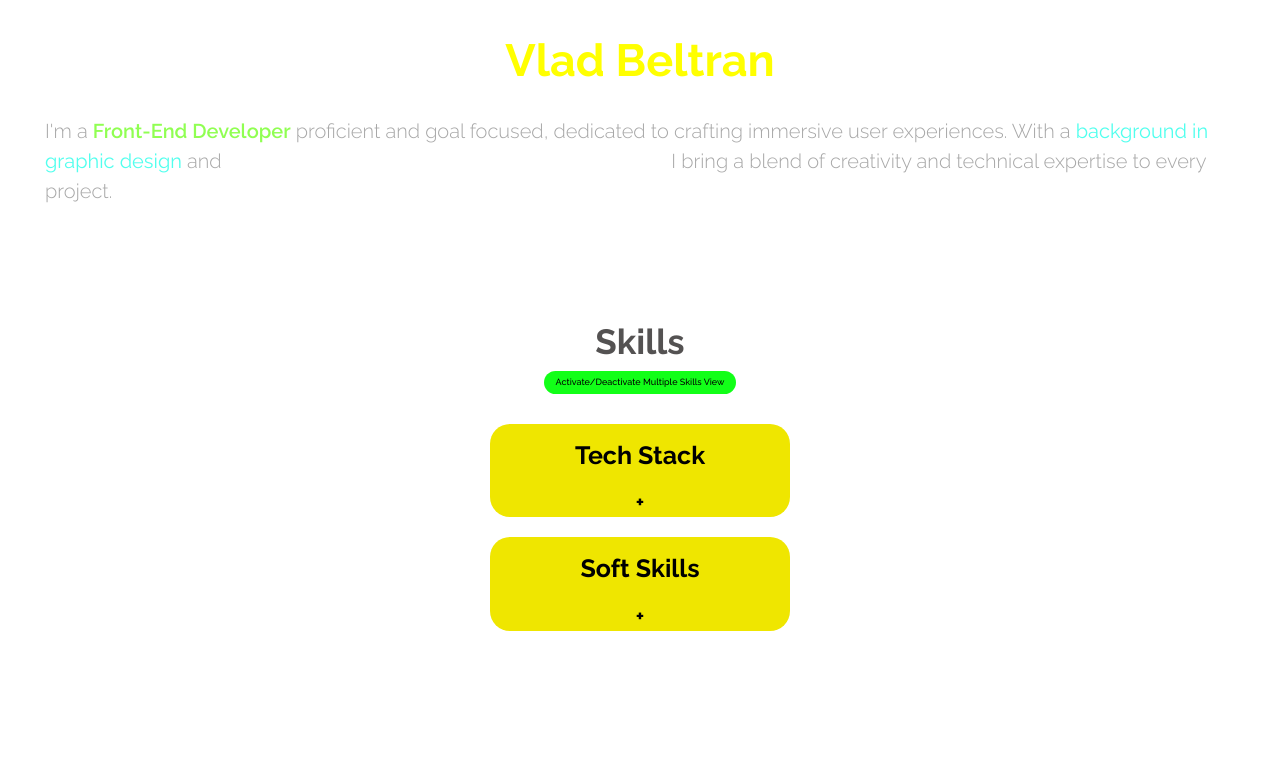
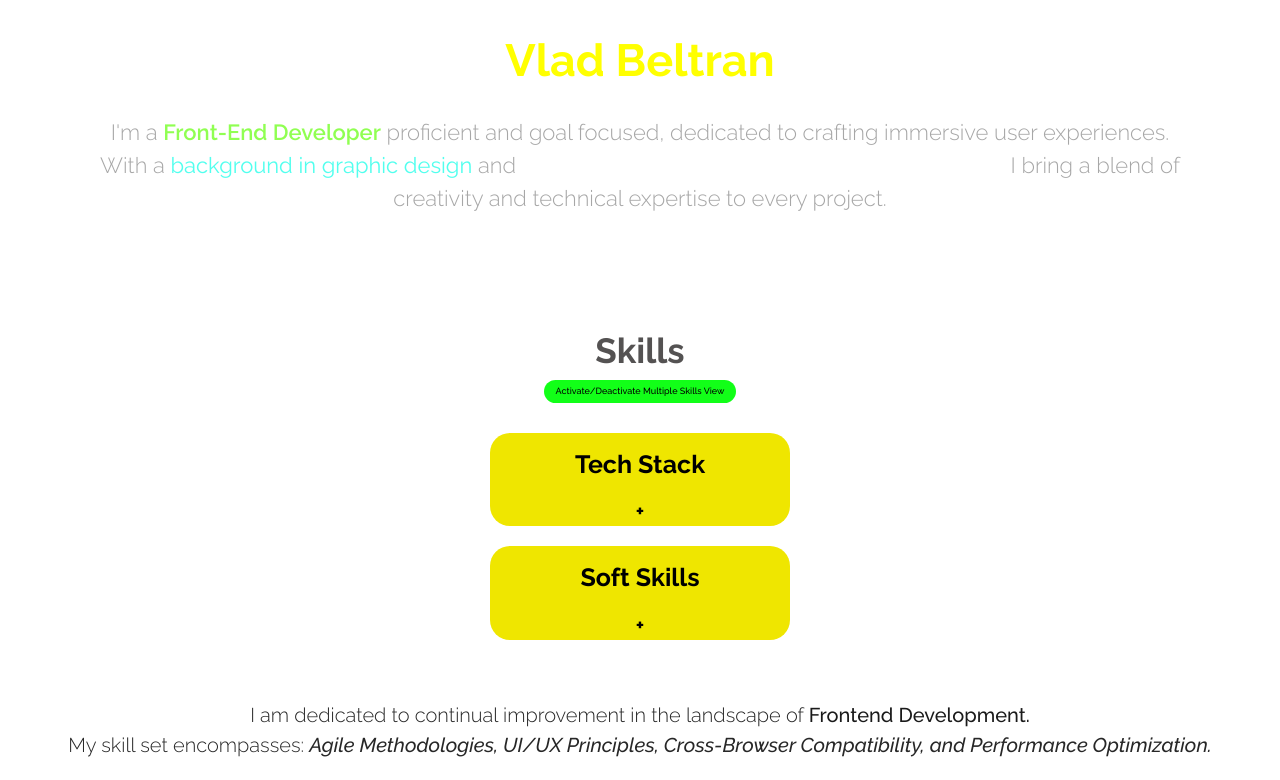
Before and after one commit to puentes-studio/myapp, a React (Vite) app: page /about in a window 1280 px wide. Shown: the part 280-1060 px from the top of the page. Built offline with nearby package versions, Linux system fonts and the light colour scheme.

Commit message:
about is finished

```diff
--- a/src/assets/pages/about/About.css
+++ b/src/assets/pages/about/About.css
@@ -40,10 +40,21 @@
   font-weight: 400;
 }
 
+.highlight-4 {
+  color: #1a1a1a;
+  font-weight: 500;
+}
+
+.highlight-5 {
+  font-size: 17px;
+  font-weight: 500;
+  font-style: italic;
+}
+
 .tech-stack {
   display: flex;
   flex-direction: column;
-  height: 100vh;
+  /* height: 100vh; */
   background-color: white;
   color: black;
 }
@@ -54,3 +65,33 @@
   margin-top: 50px;
   margin-bottom: 0;
 }
+
+.description-about-2 {
+  margin: 77px 65px 60px 65px;
+  color: rgb(39, 39, 39);
+  font-size: 18.5px;
+  text-align: start;
+}
+
+@media screen and (min-width: 768px) {
+  .description-about {
+    margin: 20px 90px 60px 90px;
+    color: rgb(167, 167, 167);
+    font-size: 22px;
+    text-align: center;
+  }
+
+  .description-about-2 {
+    margin: 60px 45px 60px 45px;
+    color: rgb(39, 39, 39);
+    font-size: 20px;
+    text-align: center;
+  }
+
+  .highlight-5 {
+    font-size: 20px;
+    text-align: center;
+    font-weight: 500;
+    font-style: italic;
+  }
+}
--- a/src/assets/pages/about/About.jsx
+++ b/src/assets/pages/about/About.jsx
@@ -36,8 +36,18 @@ function About() {
       <section className="tech-stack">
         <h3 className="skills-title">Skills</h3>
         <Accordeon />
+
+        <p className="description-about-2">
+          I am dedicated to continual improvement in the landscape of{" "}
+          <span className="highlight-4">Frontend Development.</span> <br />
+          My skill set encompasses:{" "}
+          <span className="highlight-5">
+            Agile Methodologies, UI/UX Principles, Cross-Browser Compatibility,
+            and Performance Optimization.
+          </span>
+        </p>
       </section>
-      <Footer className="" />
+      <Footer />
     </>
   );
 }
--- a/src/components/accordeon/AccordeonData.js
+++ b/src/components/accordeon/AccordeonData.js
@@ -9,22 +9,25 @@ const accordeonData = [
       "MySQL",
       "HTML",
       "CSS",
+      "SASS",
+      "API Integration",
+      "Testing and Debugging",
+      "Version Control: Git",
+      "Figma",
       "Adobe Suite",
-      "Figma",
     ],
   },
   {
     id: "2",
     title: "Soft Skills",
     list: [
-      "React",
-      "Node.js",
-      "Javascript",
-      "MySQL",
-      "HTML",
-      "CSS",
-      "Adobe Suite",
-      "Figma",
+      "Problem Solving",
+      "Self-learning",
+      "Creativity",
+      "Communication",
+      "Organization",
+      "Attention to detail",
+      "Customer service",
     ],
   },
 ];
```
